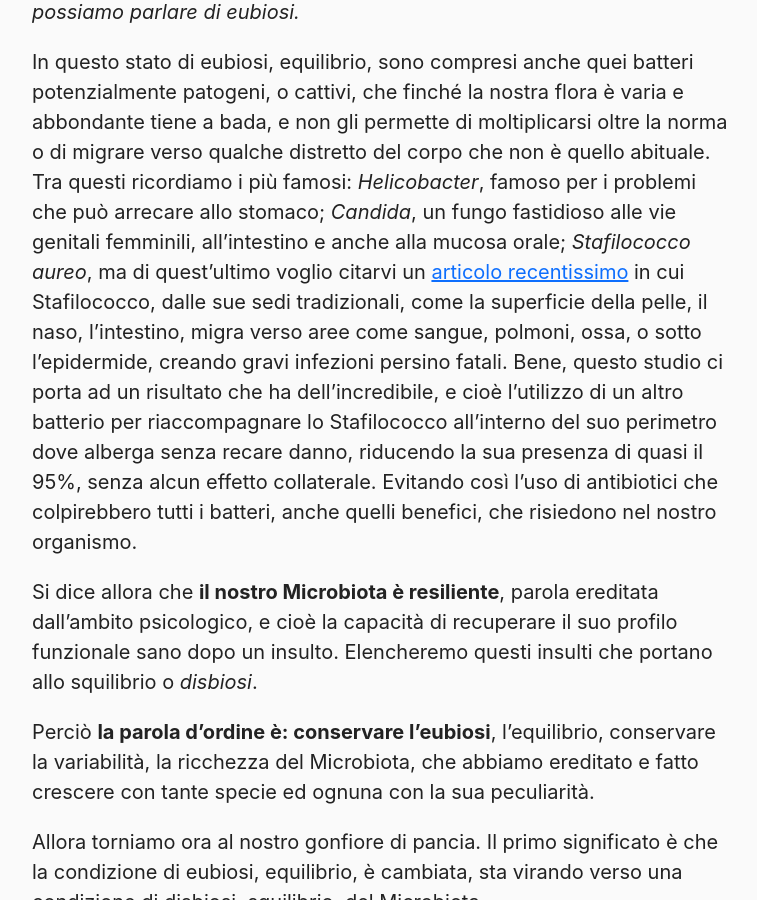
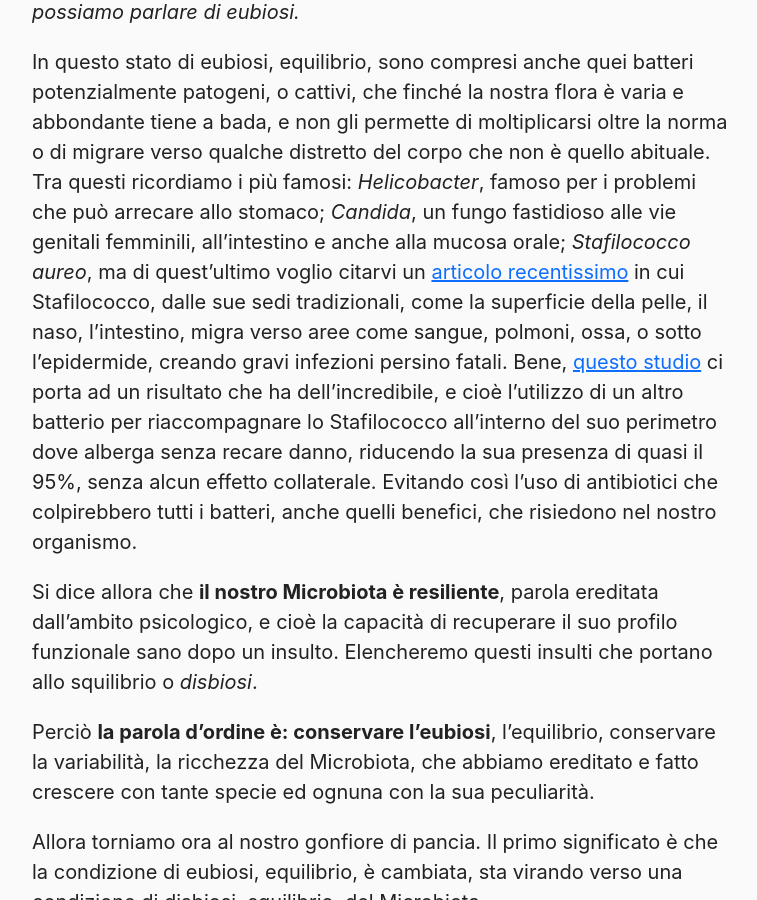
Before and after one commit to curlybracketshq/dietista.it, a Jekyll site: the page built from _posts/2023-02-21-e-la-pancia-non-c-e-piu-seconda-parte.markdown, in a window 1280 px wide and 900 px high, scrolled down 1579 px. Shown: the whole window, without its empty margins (258-1015 px from the left). Built offline with Jekyll 4.4.1, drawn with Linux system fonts in a browser that asks for light colours; part of the change alters nothing that is shown.

Commit message:
Add link to paper

```diff
--- a/_posts/2023-02-21-e-la-pancia-non-c-e-piu-seconda-parte.markdown
+++ b/_posts/2023-02-21-e-la-pancia-non-c-e-piu-seconda-parte.markdown
@@ -17,7 +17,7 @@ Ogni neonato nasce con un Microbiota unico, diverso dagli altri, come un'impront
 
 Abbiamo detto che il Microbiota collabora con noi e riesce a farlo finché la sua composizione rimane ricca, varia, si dice che c’è una sorta di equilibrio nella flora. Soffermiamoci a quella intestinale, che è la più numerosa, un equilibrio chiamato **eubiosi**. _Quando le specie batteriche che albergano nel nostro intestino hanno un sorta di equilibrio tra loro, possiamo parlare di eubiosi._
 
-In questo stato di eubiosi, equilibrio, sono compresi anche quei batteri potenzialmente patogeni, o cattivi, che finché la nostra flora è varia e abbondante tiene a bada, e non gli permette di moltiplicarsi oltre la norma o di migrare verso qualche distretto del corpo che non è quello abituale. Tra questi ricordiamo i più famosi: _Helicobacter_, famoso per i problemi che può arrecare allo stomaco; _Candida_, un fungo fastidioso alle vie genitali femminili, all’intestino e anche alla mucosa orale; _Stafilococco aureo_, ma di quest’ultimo voglio citarvi un [articolo recentissimo](https://www.nih.gov/news-events/nih-research-matters/probiotic-blocks-staph-bacteria-colonizing-people) in cui Stafilococco, dalle sue sedi tradizionali, come la superficie della pelle, il naso, l’intestino, migra verso aree come sangue, polmoni, ossa, o sotto l’epidermide, creando gravi infezioni persino fatali. Bene, questo studio ci porta ad un risultato che ha dell’incredibile, e cioè l’utilizzo di un altro batterio per riaccompagnare lo Stafilococco all’interno del suo perimetro dove alberga senza recare danno, riducendo la sua presenza di quasi il 95%, senza alcun effetto collaterale. Evitando così l’uso di antibiotici che colpirebbero tutti i batteri, anche quelli benefici, che risiedono nel nostro organismo.
+In questo stato di eubiosi, equilibrio, sono compresi anche quei batteri potenzialmente patogeni, o cattivi, che finché la nostra flora è varia e abbondante tiene a bada, e non gli permette di moltiplicarsi oltre la norma o di migrare verso qualche distretto del corpo che non è quello abituale. Tra questi ricordiamo i più famosi: _Helicobacter_, famoso per i problemi che può arrecare allo stomaco; _Candida_, un fungo fastidioso alle vie genitali femminili, all’intestino e anche alla mucosa orale; _Stafilococco aureo_, ma di quest’ultimo voglio citarvi un [articolo recentissimo](https://www.nih.gov/news-events/nih-research-matters/probiotic-blocks-staph-bacteria-colonizing-people) in cui Stafilococco, dalle sue sedi tradizionali, come la superficie della pelle, il naso, l’intestino, migra verso aree come sangue, polmoni, ossa, o sotto l’epidermide, creando gravi infezioni persino fatali. Bene, [questo studio](https://doi.org/10.1016/S2666-5247(22)00322-6) ci porta ad un risultato che ha dell’incredibile, e cioè l’utilizzo di un altro batterio per riaccompagnare lo Stafilococco all’interno del suo perimetro dove alberga senza recare danno, riducendo la sua presenza di quasi il 95%, senza alcun effetto collaterale. Evitando così l’uso di antibiotici che colpirebbero tutti i batteri, anche quelli benefici, che risiedono nel nostro organismo.
 
 Si dice allora che **il nostro Microbiota è resiliente**, parola ereditata dall’ambito psicologico, e cioè la capacità di recuperare il suo profilo funzionale sano dopo un insulto. Elencheremo questi insulti che portano allo squilibrio o _disbiosi_.
 
```
